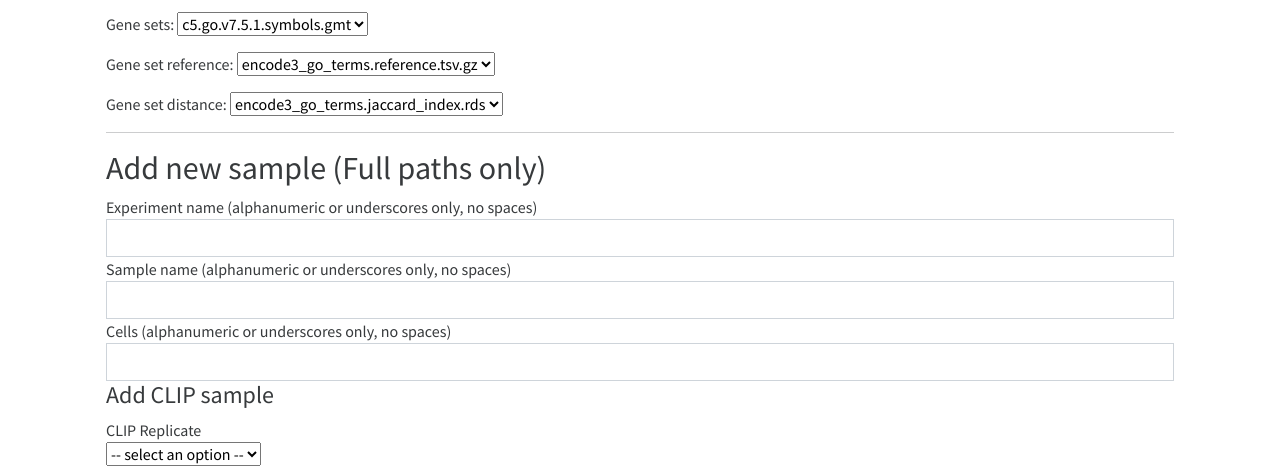
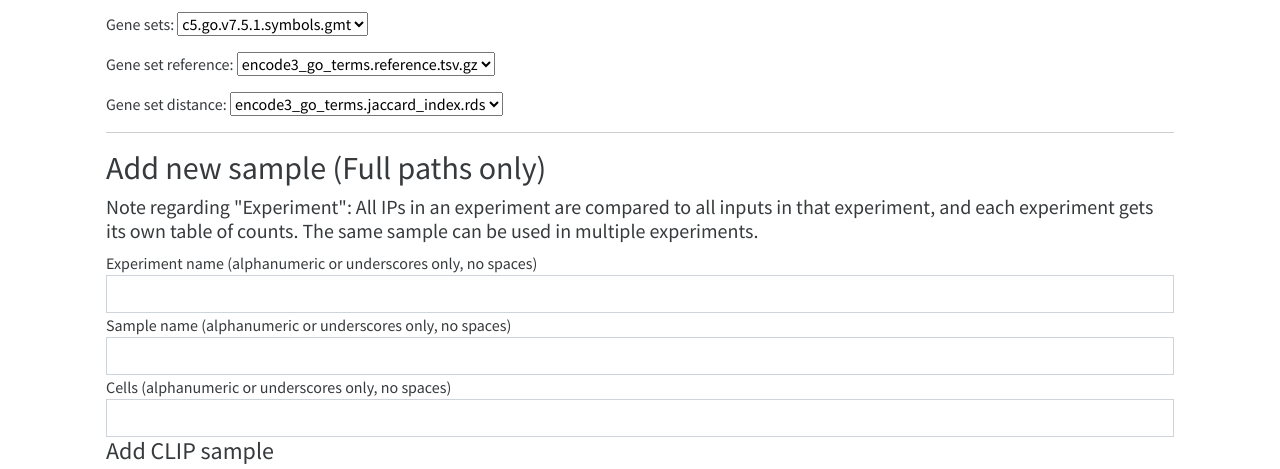
Before and after one commit to YeoLab/metadata-db, a Django app: page /SKIPPER/ in a window 1280 px wide. Shown: the part 620-1089 px from the top of the page. Run offline with Django 3.2, Linux system fonts and the light colour scheme; the visitor is signed in with stand-in values (Sample User, id 1); data that the repository does not hold is empty; parts of the project's set-up code (start-up, migrations or seed data) failed here and were passed over; some libraries are stand-ins or nearby versions.

Commit message:
make note of experiment label

```diff
--- a/form_builder/templates/form_builder/SKIPPER_form.html
+++ b/form_builder/templates/form_builder/SKIPPER_form.html
@@ -11,6 +11,7 @@
         <div class="container">
             <hr>
             <h2>Add new sample (Full paths only)</h2>
+            <h5>Note regarding "Experiment": All IPs in an experiment are compared to all inputs in that experiment, and each experiment gets its own table of counts. The same sample can be used in multiple experiments. </h5>
             <div class="row">
                 <label for="experiment">Experiment name (alphanumeric or underscores only, no spaces)</label>
                 <div class="col"><input class="form-control" type="text" name="experiment" id="experiment" pattern="[a-zA-Z0-9_]+"></div>
```
